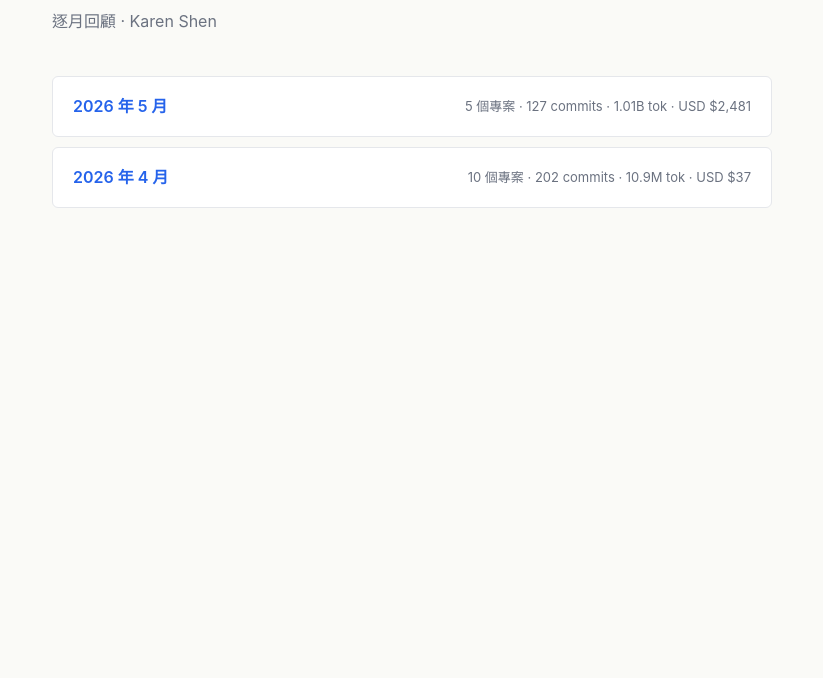
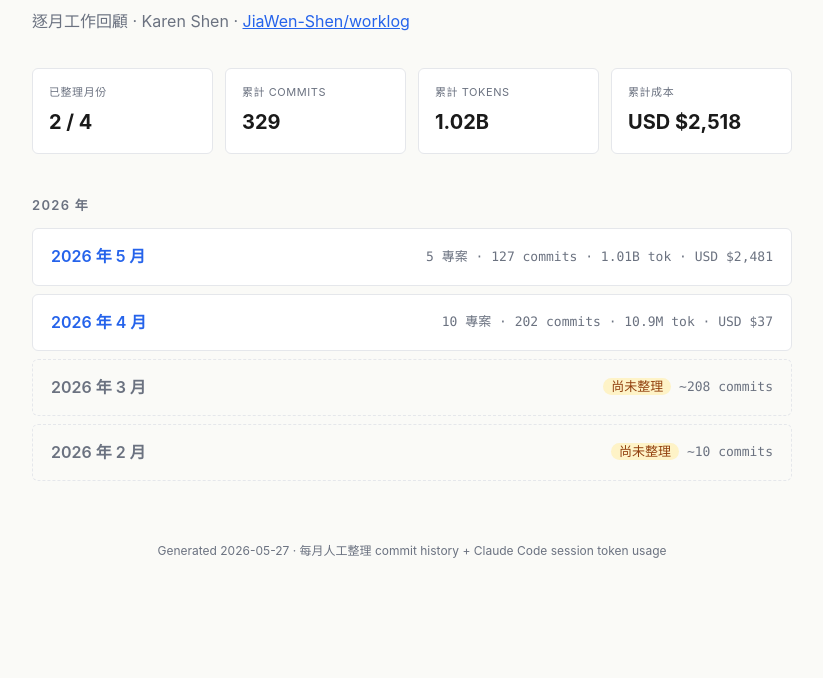
Before and after one commit to JiaWen-Shen/worklog, a plain HTML site: page index.html in a window 1280 px wide. Shown: the part 122-800 px from the top of the page, without its empty margins (228-1051 px from the left). Drawn offline with Linux system fonts and the light colour scheme.

Commit message:
refactor: archived projects under original tab with divider; expand index page
- Index: add totals, placeholder entries for 2026-03 / 2026-02
- 2026-05 / 2026-04: dropped 3rd "archive" tab; instead group
  archived/dead projects under same Work/Personal tab below a
  「已結案 / Archive」divider with muted styling
- 2026-04 archive: cross-team-submod (擱置) / preview-hub-gui / rei-hie-migration
  under Work; line-obsidian-bot / claude-hooks under Personal
- 2026-05 archive: claude-hooks under Personal (5/20 併進 dotclaude)

Co-Authored-By: Claude Opus 4.7 (1M context) <noreply@anthropic.com>

```diff
--- a/index.html
+++ b/index.html
@@ -4,51 +4,123 @@
 <meta charset="UTF-8">
 <title>Worklog · 月份索引</title>
 <style>
+  :root {
+    --bg: #fafaf7;
+    --fg: #1a1a1a;
+    --muted: #6b7280;
+    --accent: #2563eb;
+    --border: #e5e7eb;
+    --card: #ffffff;
+  }
+  * { box-sizing: border-box; }
   body {
     font-family: -apple-system, BlinkMacSystemFont, "Segoe UI", "Noto Sans TC", sans-serif;
-    background: #fafaf7;
-    color: #1a1a1a;
+    background: var(--bg);
+    color: var(--fg);
     line-height: 1.7;
     margin: 0;
     padding: 60px 24px;
   }
-  .container { max-width: 720px; margin: 0 auto; }
+  .container { max-width: 760px; margin: 0 auto; }
   h1 { font-size: 32px; margin: 0 0 8px; font-weight: 700; letter-spacing: -0.02em; }
-  .subtitle { color: #6b7280; margin-bottom: 40px; }
+  .subtitle { color: var(--muted); margin-bottom: 32px; }
+
+  .totals {
+    display: grid;
+    grid-template-columns: repeat(4, 1fr);
+    gap: 12px;
+    margin-bottom: 40px;
+  }
+  .totals .cell {
+    background: var(--card);
+    border: 1px solid var(--border);
+    border-radius: 6px;
+    padding: 14px 16px;
+  }
+  .totals .label { font-size: 11px; color: var(--muted); text-transform: uppercase; letter-spacing: 0.05em; }
+  .totals .value { font-size: 20px; font-weight: 700; margin-top: 4px; }
+
+  h2.section {
+    font-size: 13px;
+    text-transform: uppercase;
+    letter-spacing: 0.1em;
+    color: var(--muted);
+    margin: 32px 0 12px;
+    font-weight: 600;
+  }
+
   ul.months { list-style: none; padding: 0; margin: 0; }
   ul.months li {
-    background: #fff;
-    border: 1px solid #e5e7eb;
+    background: var(--card);
+    border: 1px solid var(--border);
     border-radius: 6px;
-    padding: 16px 20px;
-    margin-bottom: 10px;
+    padding: 14px 18px;
+    margin-bottom: 8px;
     display: flex;
     justify-content: space-between;
     align-items: center;
   }
+  ul.months li.pending { background: transparent; border-style: dashed; }
   ul.months a {
-    color: #2563eb;
+    color: var(--accent);
     text-decoration: none;
     font-weight: 600;
   }
   ul.months a:hover { text-decoration: underline; }
-  .meta { color: #6b7280; font-size: 13px; }
+  ul.months .pending span.month-label { color: var(--muted); font-weight: 600; }
+  .meta { color: var(--muted); font-size: 13px; font-family: ui-monospace, "SF Mono", Menlo, monospace; }
+  .meta .pending-tag { color: #92400e; background: #fef3c7; padding: 1px 8px; border-radius: 10px; font-family: inherit; }
+
+  footer { margin-top: 60px; text-align: center; color: var(--muted); font-size: 12px; }
 </style>
 </head>
 <body>
 <div class="container">
   <h1>Worklog</h1>
-  <p class="subtitle">逐月回顧 · Karen Shen</p>
+  <p class="subtitle">逐月工作回顧 · Karen Shen · <a href="https://github.com/JiaWen-Shen/worklog" style="color:var(--accent)">JiaWen-Shen/worklog</a></p>
+
+  <div class="totals">
+    <div class="cell">
+      <div class="label">已整理月份</div>
+      <div class="value">2 / 4</div>
+    </div>
+    <div class="cell">
+      <div class="label">累計 commits</div>
+      <div class="value">329</div>
+    </div>
+    <div class="cell">
+      <div class="label">累計 tokens</div>
+      <div class="value">1.02B</div>
+    </div>
+    <div class="cell">
+      <div class="label">累計成本</div>
+      <div class="value">USD $2,518</div>
+    </div>
+  </div>
+
+  <h2 class="section">2026 年</h2>
   <ul class="months">
     <li>
       <a href="2026-05.html">2026 年 5 月</a>
-      <span class="meta">5 個專案 · 127 commits · 1.01B tok · USD $2,481</span>
+      <span class="meta">5 專案 · 127 commits · 1.01B tok · USD $2,481</span>
     </li>
     <li>
       <a href="2026-04.html">2026 年 4 月</a>
-      <span class="meta">10 個專案 · 202 commits · 10.9M tok · USD $37</span>
+      <span class="meta">10 專案 · 202 commits · 10.9M tok · USD $37</span>
+    </li>
+    <li class="pending">
+      <span class="month-label">2026 年 3 月</span>
+      <span class="meta"><span class="pending-tag">尚未整理</span> ~208 commits</span>
+    </li>
+    <li class="pending">
+      <span class="month-label">2026 年 2 月</span>
+      <span class="meta"><span class="pending-tag">尚未整理</span> ~10 commits</span>
     </li>
   </ul>
+
+  <footer>
+    Generated 2026-05-27 · 每月人工整理 commit history + Claude Code session token usage
+  </footer>
 </div>
 </body>
 </html>
```
Also changed, not shown: 2026-04.html (+45 -27 lines), 2026-05.html (+28 -12 lines).
